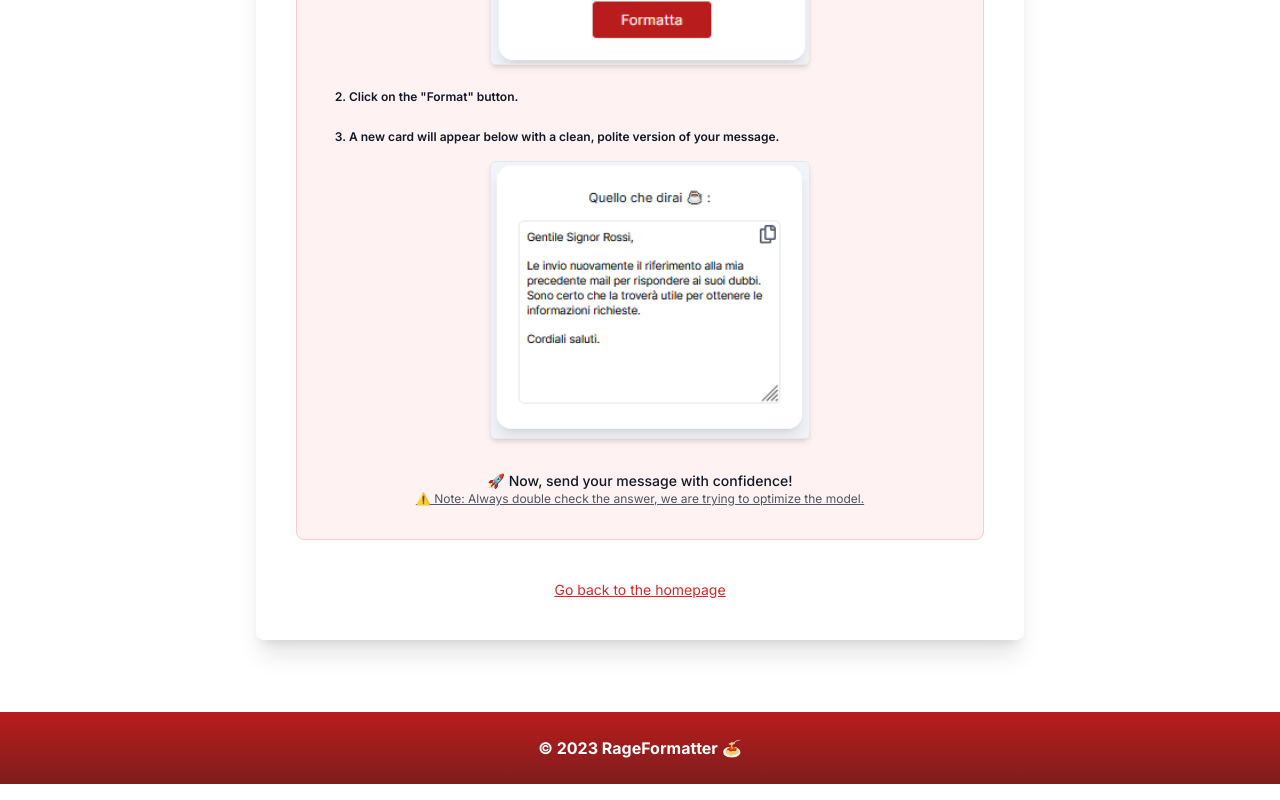
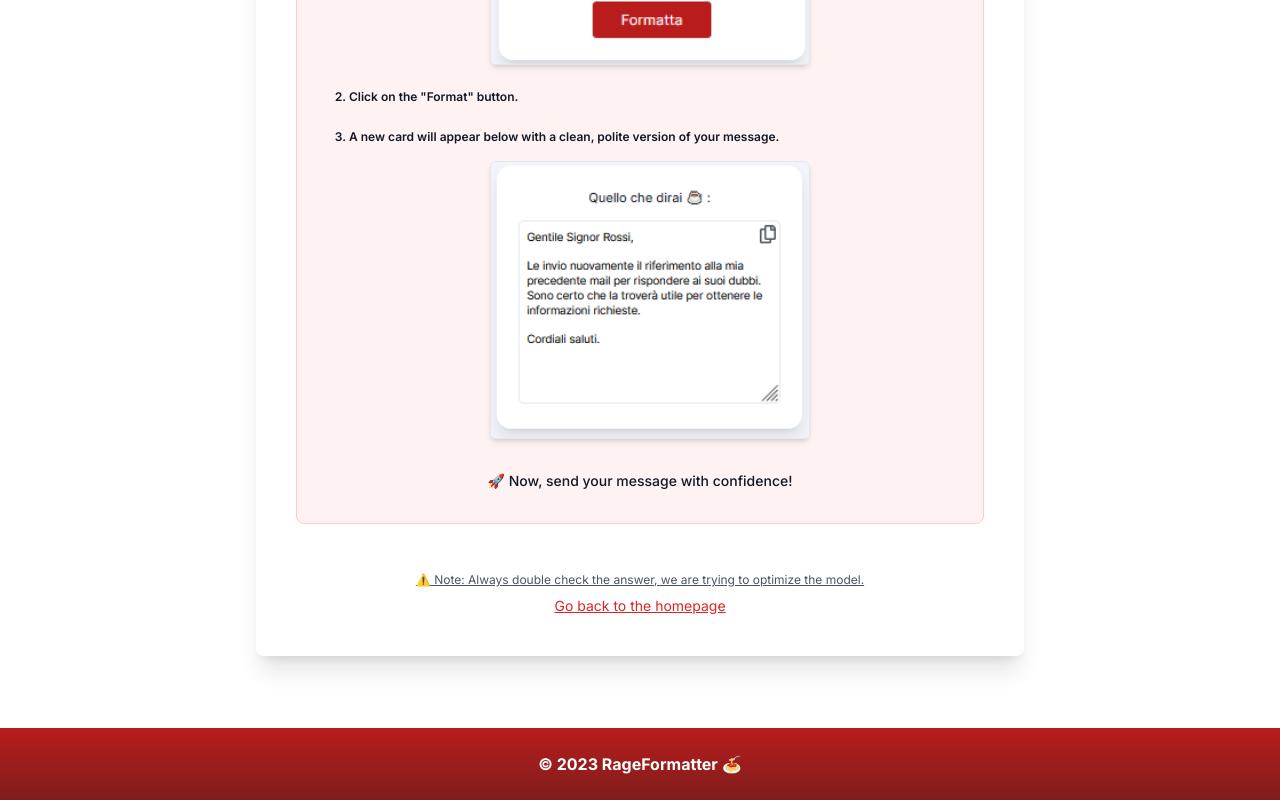
Before and after one commit to DataDavidProjects/rageformatter-nextjs, a Next.js app: page /tutorial in a window 1280 px wide. Shown: the part 628-1428 px from the top of the page. Built offline with nearby package versions, Linux system fonts and the light colour scheme.

Commit message:
tutotial page"fixing layout

```diff
--- a/src/app/tutorial/page.tsx
+++ b/src/app/tutorial/page.tsx
@@ -51,11 +51,11 @@ const TutorialPage = () => {
           <p className="text-xs sm:text-sm font-medium sm:text-center mt-8">
             🚀 Now, send your message with confidence!
           </p>
-          <p className=" text-gray-600 hover:text-red-700 underline transition ease-in-out duration-150 sm:text-center text-xs">
-            ⚠️ Note: Always double check the answer, we are trying to optimize
-            the model.
-          </p>
         </div>
+        <p className=" text-gray-600 hover:text-red-700 underline transition ease-in-out duration-150 sm:text-center text-xs py-2">
+          ⚠️ Note: Always double check the answer, we are trying to optimize the
+          model.
+        </p>
         <div className="text-center">
           <Link href="/">
             <span className="cursor-pointer text-red-600 hover:text-red-700 underline transition ease-in-out duration-150">
```
